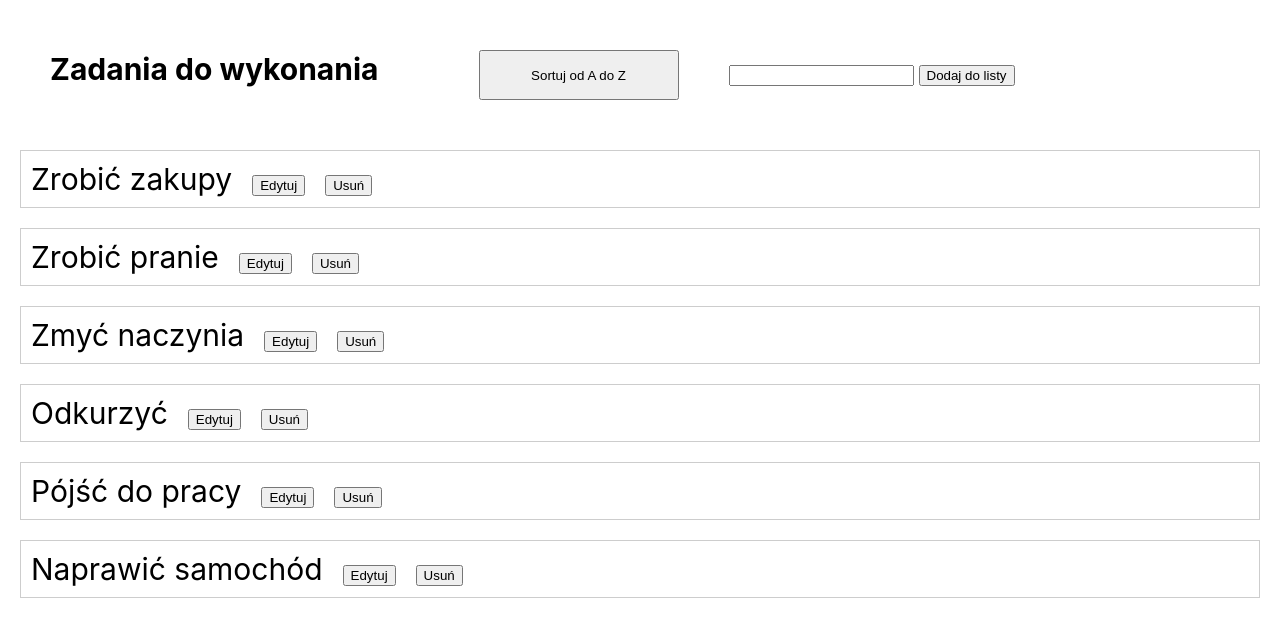
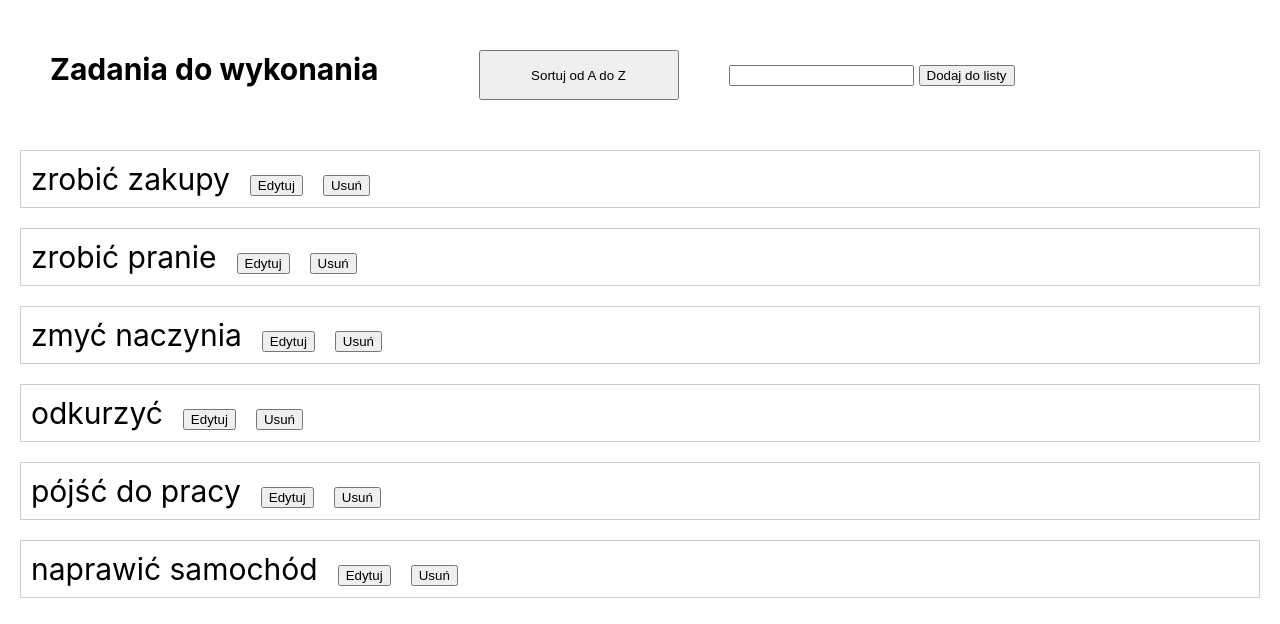
Before and after one commit to Marcin-Kwiatek/TODO-list, a React (Create React App) app in the folder my-app/: page / in a window 1280 px wide. Shown: the top 624 px of the page. Built offline with nearby package versions, Linux system fonts and the light colour scheme.

Commit message:
adding sorting and confirmation of deletion

```diff
--- a/my-app/src/Todo.js
+++ b/my-app/src/Todo.js
@@ -4,14 +4,15 @@ import TodoItem from './TodoItem'
 class Todo extends React.Component {
     state = {
         elements: [
-            {title:'Zrobić zakupy'},
-            {title:'Zrobić pranie'},
-            {title:'Zmyć naczynia'},
-            {title:'Odkurzyć'},
-            {title:'Pójść do pracy'},
-            {title:'Naprawić samochód'},
+            {title:'zrobić zakupy'},
+            {title:'zrobić pranie'},
+            {title:'zmyć naczynia'},
+            {title:'odkurzyć'},
+            {title:'pójść do pracy'},
+            {title:'naprawić samochód'},
         ],
-        inputValue: ""
+        inputValue: "",
+        sortButton: "Sortuj od A do Z"
     }
     render() {
         const elements = this.state.elements.map(e =>{
@@ -22,7 +23,7 @@ class Todo extends React.Component {
                 <div style={{clear:'both'}}>
                 <div className="toDoTitle">
                     Zadania do wykonania
-                    <button className='sortButton'>Sortuj od A do Z</button>
+                    <button className='sortButton' onClick={this.sortTask.bind(this)}>{this.state.sortButton}</button>
                     <input value={this.state.inputValue} onChange={this.inputHandler.bind(this)} style={{marginLeft:'50px'}}
                      type='text'></input>
                     <button style={{marginLeft:'5px'}} onClick={this.addTask.bind(this)}>Dodaj do listy</button>
@@ -38,19 +39,32 @@ class Todo extends React.Component {
         }
         const newElements = [item, ...this.state.elements]
         this.setState({elements: newElements})
+        this.setState({inputValue: ""})
     }
     inputHandler(event){
         const newValue = event.target.value
         this.setState({inputValue: newValue})
     }
     removeTask(title){
-        let filteredElements = []
-        for(let i=0; i<this.state.elements.length;i++){
-           if(this.state.elements[i].title!==title){
-               filteredElements.push(this.state.elements[i])
-           }
-        }
+        let filteredElements = this.state.elements.filter((element)=>element.title!==title)
         this.setState({elements: filteredElements})
+    }
+    sortTask(){
+        if(this.state.sortButton=== "Sortuj od A do Z"){
+        let sortedElements = this.state.elements.sort((a,b)=>{
+            if(b.title>a.title) return -1
+            else return 1
+        })
+        this.setState({elements: sortedElements})
+        this.setState({sortButton: "Sortuj od Z do A"})}
+
+        if(this.state.sortButton=== "Sortuj od Z do A"){
+            let sortedElements = this.state.elements.sort((a,b)=>{
+                if(b.title<a.title) return -1
+                else return 1
+            })
+            this.setState({elements: sortedElements})
+            this.setState({sortButton: "Sortuj od A do Z"})}
     }
 }
 
--- a/my-app/src/TodoItem.js
+++ b/my-app/src/TodoItem.js
@@ -1,17 +1,29 @@
 import React from 'react'
 
 class TodoItem extends React.Component {
+    state = {displayRemoveTask:'none'}
     render(){
         return(
             <div className='task'>
                 {this.props.title}
                 <button style={{marginLeft:'20px'}}>Edytuj</button>
-                <button style={{marginLeft:'20px'}} onClick={this.removeTask.bind(this)}>Usuń</button>
+                <button style={{marginLeft:'20px'}} onClick={this.areYouSure.bind(this)}>Usuń</button>
+                <div style={{display:this.state.displayRemoveTask }}>Czy na pewno chcesz usunąć?
+                    <button onClick={this.cancelClick.bind(this)}>Nie</button>
+                    <button onClick={this.removeTask.bind(this)}>Tak</button>
+                </div>
             </div>
         )
     }
     removeTask(){
+        this.setState({displayRemoveTask:'none'})
         this.props.removeTask(this.props.title)
+    }
+    areYouSure(){
+        this.setState({displayRemoveTask:'inline'})
+    }
+    cancelClick(){
+        this.setState({displayRemoveTask:'none'})
     }
 }
 
```
